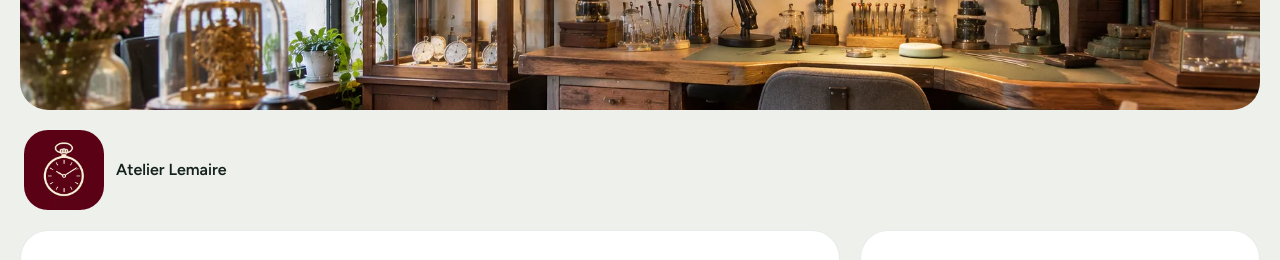
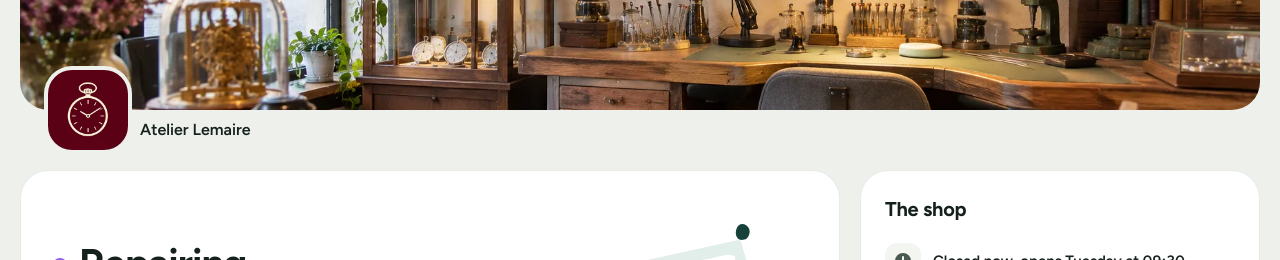
Before and after one commit to rvph10/readyyet, a Next.js app in the folder web/: page /demo in a window 1280 px wide. Shown: the part 308-568 px from the top of the page. Built offline with nearby package versions, Linux system fonts and the light colour scheme; no server answers.

Commit message:
Let the shop's logo overlap the banner's lower edge like a profile picture, so the cover and the shop read as one header.

```diff
--- a/web/src/app/(tracking)/t/[code]/tracking-view.tsx
+++ b/web/src/app/(tracking)/t/[code]/tracking-view.tsx
@@ -41,9 +41,24 @@ export async function TrackingView({ tracking, locale, now, demo = false, childr
           className="aspect-[3/1] w-full rounded-sheet object-cover lg:aspect-auto lg:h-64"
         />
       )}
-      <header className="flex items-center gap-3 px-1">
-        <Avatar id={location.name} name={location.name} src={location.logoUrl} shape="square" size="xl" fill />
-        <p className="min-w-0 text-label-md text-balance wrap-anywhere">{location.name}</p>
+      {/* Over the banner's lower edge like a profile picture, ringed in the
+          page's colour; the name sits beside it, below the banner. The pull
+          up is half the logo plus the grid's gap. */}
+      <header
+        className={`flex gap-3 px-1 ${location.bannerUrl ? "-mt-14 items-end pl-5 lg:-mt-15 lg:pl-7" : "items-center"}`}
+      >
+        <Avatar
+          id={location.name}
+          name={location.name}
+          src={location.logoUrl}
+          shape="square"
+          size="xl"
+          fill
+          className={location.bannerUrl ? "relative ring-4 ring-canvas" : undefined}
+        />
+        <p className={`min-w-0 text-label-md text-balance wrap-anywhere ${location.bannerUrl ? "pb-2" : ""}`}>
+          {location.name}
+        </p>
       </header>
       <TrackingBento photos={photos.length > 0}>
         <StatusHero tracking={tracking} locale={locale} now={now} demo={demo} className="order-1 lg:order-none" />
```
Also changed, not shown: 1 other file (tests, documents, lock files or other folders).
